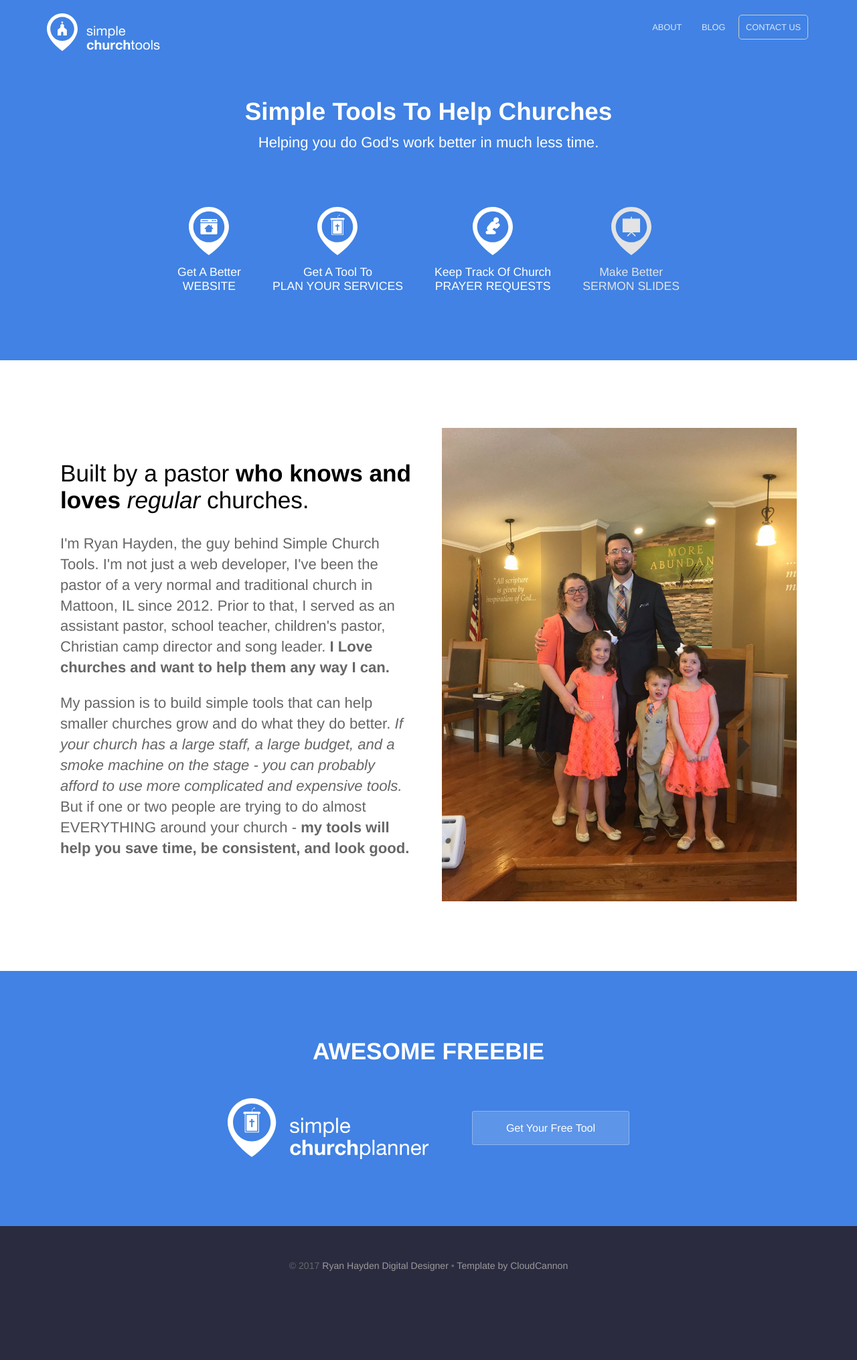
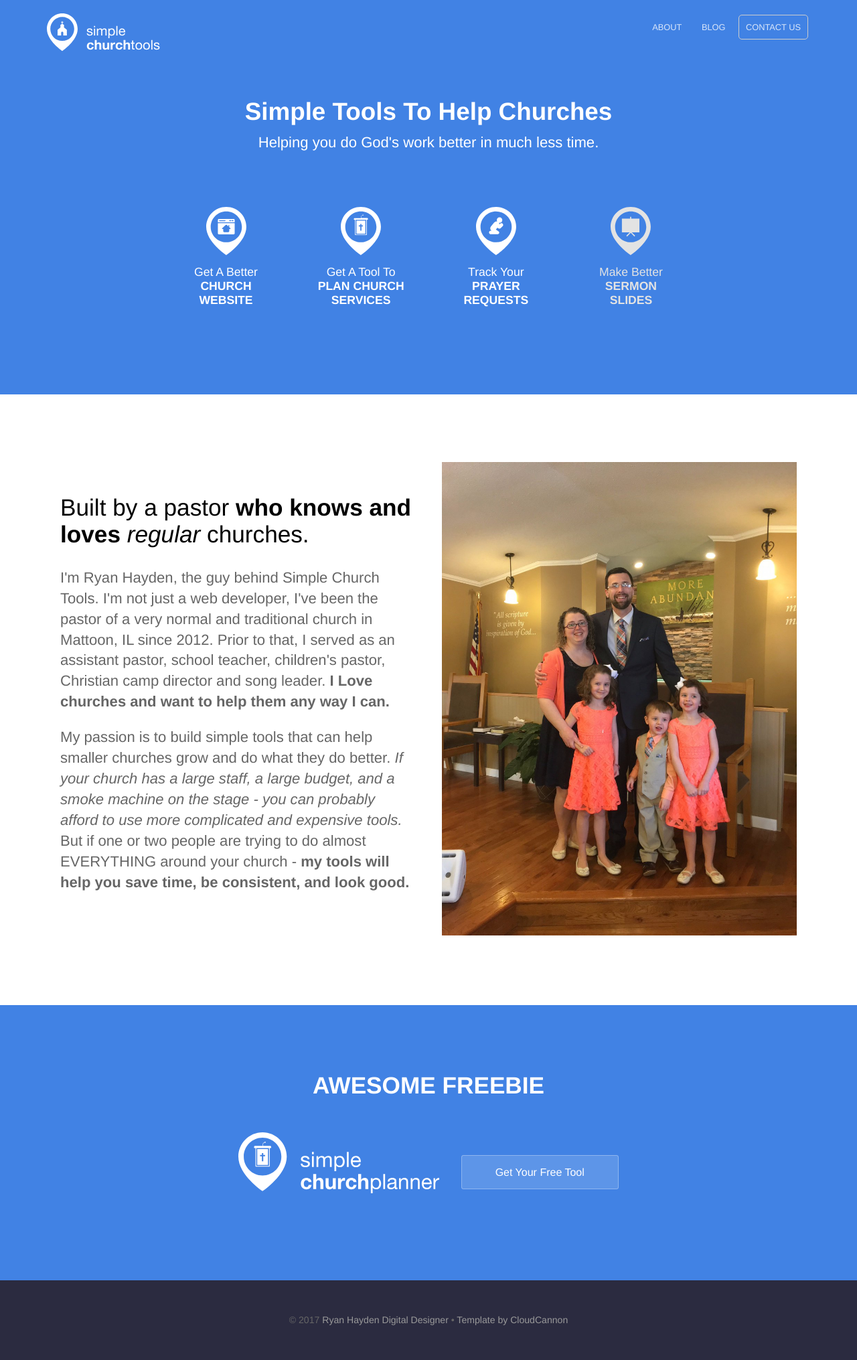
Before and after one commit to pastorryanhayden/simplechurchtools, a Jekyll site: the page built from index.html, in a window 1280 px wide. Shown: the whole page at 67% size. Built offline with Jekyll 4.4.1, drawn with Linux system fonts in a browser that asks for light colours; nearby versions of some CDN libraries; before the commit the page ends 1950 px from its top, so only the background shows below that.

Commit message:
Fixed wrapping on small screens

```diff
--- a/_sass/home-ctas.scss
+++ b/_sass/home-ctas.scss
@@ -2,10 +2,14 @@
 	display: flex;
 	justify-content: space-between;
 	margin-top: 80px;
+	flex-wrap: wrap;
+
 
 	a {
 		color: #ffffff;
 		font-size: 1.1em;
+		width: 145px;
+		margin-bottom: 30px;
 
 		&.coming-soon {
 			color: #E3E3E3;
@@ -16,6 +20,7 @@
 		}
 		span {
 			text-transform: uppercase;
+			font-weight: 800;
 		}
 	}
 }
@@ -31,8 +36,17 @@
 		align-items: center;
 		margin-left: auto;
 		margin-right: auto;
+
 	img {
 		width: 300px;
+		display: block;
+		margin-bottom: 30px;
+		margin-right: auto;
+		margin-left: auto;
+	}
+	div.button.alt {
+		margin-left: auto;
+		margin-right: auto;
 	}
 	}
 }
--- a/index.html
+++ b/index.html
@@ -7,9 +7,9 @@
 		<h1 class="editable"><strong>Simple Tools To Help Churches</strong></h1>
 		<p class="subtext editable">Helping you do God's work better in much less time.</p>
 		<div class="tools">
-			<a href="http://sites.simplechurchtools.com" class="website-button"><img src="/images/sitesiconwhite.svg" ><br>Get A Better <br><span>Website</span></a>
-			<a href="http://simplechurchplanner.com" class="service-button"><img src="/images/serviceiconwhite.svg" ><br>Get A Tool To <br><span>Plan Your Services</span></a>
-			<a href="http://prayer.simplechurchtools.com" class="prayer-button "><img src="/images/prayericonwhite.svg" ><br>Keep Track Of Church<br><span>Prayer Requests</span></a>
+			<a href="http://sites.simplechurchtools.com" class="website-button"><img src="/images/sitesiconwhite.svg" ><br>Get A Better <br><span>Church Website</span></a>
+			<a href="http://simplechurchplanner.com" class="service-button"><img src="/images/serviceiconwhite.svg" ><br>Get A Tool To <br><span>Plan Church Services</span></a>
+			<a href="http://prayer.simplechurchtools.com" class="prayer-button "><img src="/images/prayericonwhite.svg" ><br>Track Your<br><span>Prayer Requests</span></a>
 			<a href="#" class="slides-button coming-soon" title="coming soon"><img src="/images/slidesicongray.svg" ><br>Make Better<br><span>Sermon Slides</span></a>
 		</div><!--/tools-->
 	</div>
```
